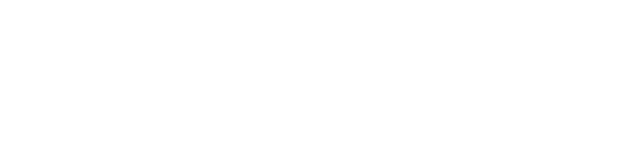
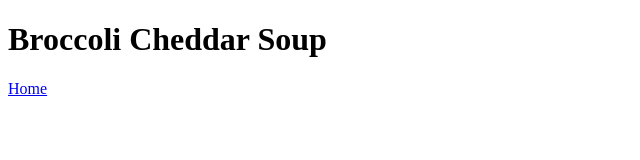
Before and after one commit to TysonSlemmons/odin-recipes, a plain HTML site: page recipes/soup.html in a window 1280 px wide. Shown: the whole page, without its empty margins (0-640 px from the left). Drawn offline with Linux system fonts and the light colour scheme.

Commit message:
Add link leading to index.html

```diff
--- a/recipes/soup.html
+++ b/recipes/soup.html
@@ -5,6 +5,7 @@
         <title>Soup Recipe</title>
     </head>
     <body>
-
+        <h1>Broccoli Cheddar Soup</h1>
+        <a href="../index.html">Home</a>
     </body>
 </html>
```
